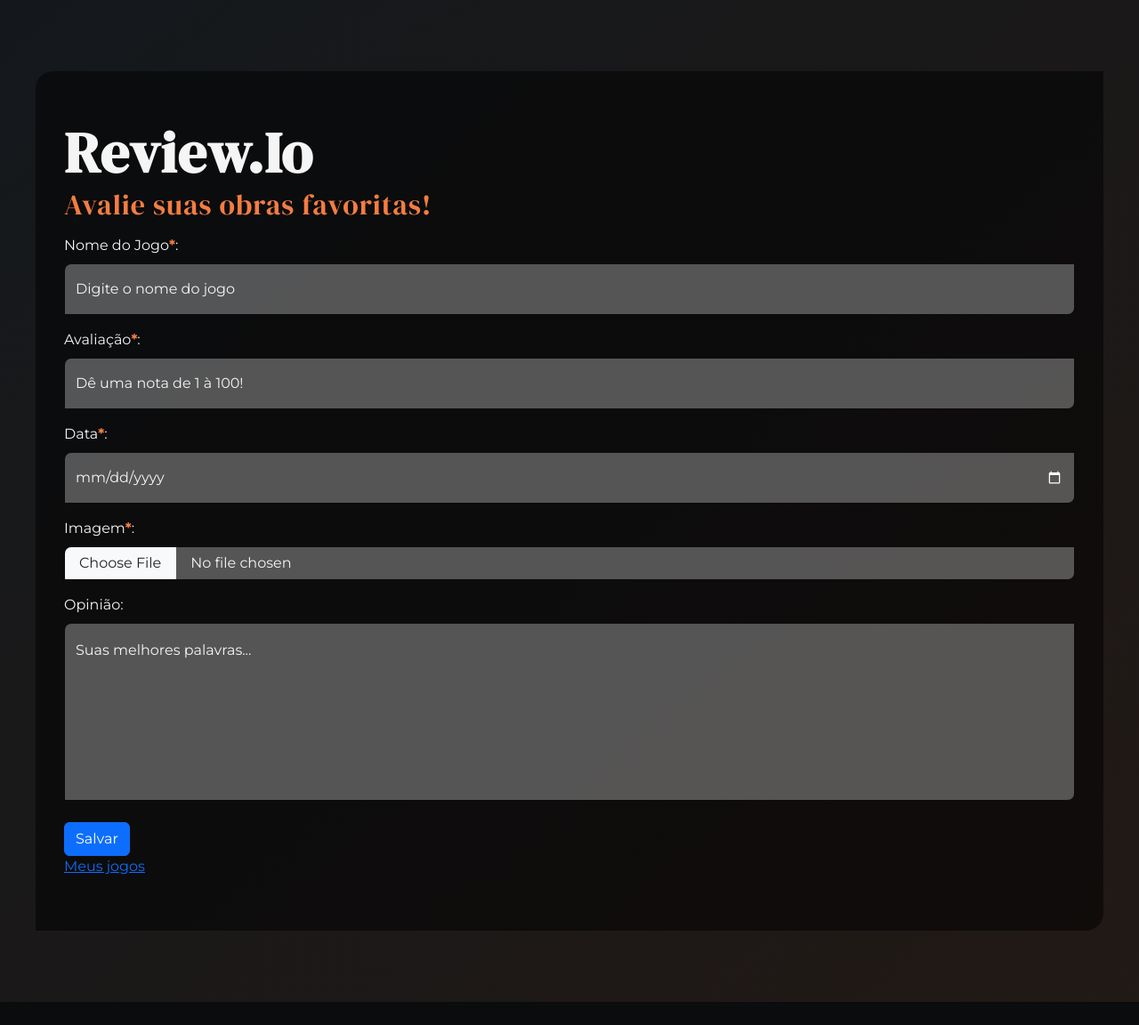
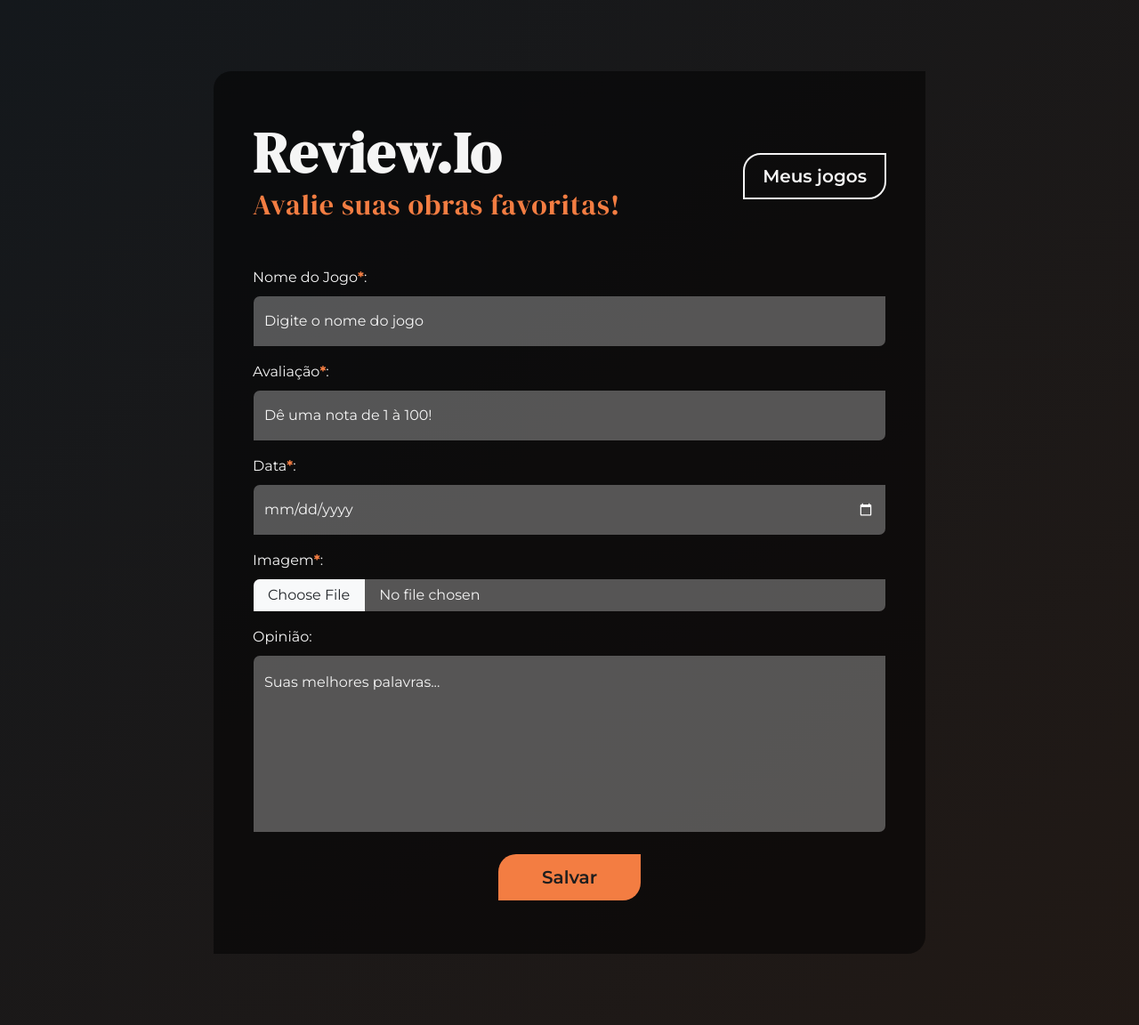
Before and after one commit to Lucas-Alves1/projetoReviewIo, a PHP site: page / in a window 1280 px wide. Shown: the whole page at 89% size. Before the commit the page ends 1126 px from the top, so only its background shows below. Run offline with PHP 8.4, Linux system fonts and the light colour scheme.

Commit message:
feat: front -> index style

```diff
--- a/css/style.css
+++ b/css/style.css
@@ -12,6 +12,23 @@ body {
   color: #f5f5f5;
   font-family: "Montserrat", sans-serif;
   min-height: 100vh;
+}
+
+::-webkit-scrollbar {
+  width: 8px;
+}
+
+::-webkit-scrollbar-track {
+  background: hidden;
+}
+
+::-webkit-scrollbar-thumb {
+  background: #f37d42;
+  border-radius: 4px;
+}
+
+::-webkit-scrollbar-thumb:hover {
+  background: rgba(243, 125, 66, 0.8666666667);
 }
 
 h1, h2, .title {
@@ -32,35 +49,84 @@ h2 {
   font-weight: 400;
 }
 
+.button {
+  display: grid;
+  place-items: center;
+  padding: 12px 20px;
+  min-height: 48px;
+  min-width: 160px;
+  font-family: inherit;
+  border-radius: 20px 0 20px 0;
+  transition: all 0.3s ease-in-out;
+  font-size: 20px;
+  line-height: 24px;
+  font-weight: 600;
+  text-align: center;
+  text-decoration: none;
+}
+.button:hover {
+  translate: 0 -3px;
+}
+.button.btn-primary {
+  color: #1e1e1e;
+  background: #f37d42;
+  border: 2px solid transparent;
+}
+.button.btn-primary:hover {
+  background: transparent;
+  border-color: #f5f5f5;
+  color: #f5f5f5;
+}
+.button.btn-secondary {
+  color: #f5f5f5;
+  background: transparent;
+  border: 2px solid #f5f5f5;
+}
+.button.btn-secondary:hover {
+  background: #f37d42;
+  border-color: transparent;
+  color: #1e1e1e;
+}
+
 .main {
   padding: 80px 20px;
 }
 .main > .container {
-  max-width: 1200px;
-  padding: 60px 32px;
+  max-width: 800px;
+  padding: 60px 44px;
   border-radius: 20px 0 20px 0;
   background: rgba(0, 0, 0, 0.5);
 }
-.main form .form-control {
+.main--text {
+  display: flex;
+  justify-content: space-between;
+  align-items: center;
+  gap: 2rem;
+  margin-bottom: 44px;
+}
+.main--text > div {
+  width: fit-content;
+}
+.main--form form .form-control {
   border: 1px solid transparent;
   border-radius: 8px 0 8px 0;
   background-color: hsla(0, 0%, 100%, 0.3);
   min-height: 58px;
 }
-.main form .form-control, .main form .form-control::placeholder {
+.main--form form .form-control, .main--form form .form-control::placeholder {
   font-size: 1rem;
   font-weight: 400;
   line-height: 1.25rem;
   color: inherit;
 }
-.main form .form-control[type=file] {
+.main--form form .form-control[type=file] {
   min-height: auto;
 }
-.main form .form-control[type=number] {
+.main--form form .form-control[type=number] {
   position: relative;
   isolation: isolate;
 }
-.main form .form-control[type=number]::after {
+.main--form form .form-control[type=number]::after {
   content: "/100";
   position: absolute;
   inset: 0;
@@ -68,19 +134,19 @@ h2 {
   padding: inherit;
   color: inherit;
 }
-.main form .form-control:focus {
+.main--form form .form-control:focus {
   box-shadow: none;
 }
-.main form textarea.form-control {
+.main--form form textarea.form-control {
   resize: none;
   min-height: 200px;
   padding-block: 20px;
 }
-.main form .form-label::after {
+.main--form form .form-label::after {
   color: #f5f5f5;
   background-color: red;
 }
-.main form .form-label span {
+.main--form form .form-label span {
   color: #f37d42;
   font-weight: bold;
 }
--- a/index.php
+++ b/index.php
@@ -13,9 +13,17 @@
 <body>
     <main class="main">
         <div class="container">
+            <article class="main--text">
+                <div>
                     <h1>Review.Io</h1>
                     <h2>Avalie suas obras favoritas!</h2>
+                </div>
+                <div>
+                    <a href="edit.php" class="button btn-secondary">Meus jogos</a>
+                </div>
+            </article>
 
+            <article class="main--form">
                 <form action="processa_upload.php" method="post" enctype="multipart/form-data">
                     <div class="mt-3">
                         <label class="form-label" for="name">Nome do Jogo<span>*</span>:</label>
@@ -37,10 +45,11 @@
                         <label class="form-label" for="desc" placeholder="Deixe sua avaliação">Opinião:</label>
                         <textarea class="form-control" name="desc" id="desc" placeholder="Suas melhores palavras..."></textarea>
                     </div>
-                <button type="submit" class="btn btn-primary mt-4">Salvar</button>
+                    <div class="d-flex justify-content-center">
+                        <button type="submit" class="button btn-primary mt-4">Salvar</button>
+                    </div>
                 </form>
-
-            <a href="edit.php" class="mt-3">Meus jogos</a>
+            </article>
         </div>
     </main>
 </body>
--- a/scss/style.scss
+++ b/scss/style.scss
@@ -15,6 +15,20 @@ body {
   font-family: "Montserrat", sans-serif;
   min-height: 100vh;
 }
+::-webkit-scrollbar {
+  width: 8px;
+}
+::-webkit-scrollbar-track {
+  background: hidden;
+}
+::-webkit-scrollbar-thumb {
+  background: #f37d42;
+  border-radius: 4px;
+}
+::-webkit-scrollbar-thumb:hover {
+  background: #f37d42dd;
+}
+
 // utility classes ---------------
 h1, h2, .title {
   font-family: "DM Serif Display", serif;
@@ -31,18 +45,73 @@ h2 {
   line-height: 36px;
   font-weight: 400;
 }
+.button {
+  display: grid;
+  place-items: center;
+
+  padding: 12px 20px;
+  min-height: 48px;
+  min-width: 160px;
+  font-family: inherit;
+  border-radius: 20px 0 20px 0;
+  transition: all .3s ease-in-out;
+
+  font-size: 20px;
+  line-height: 24px;
+  font-weight: 600;
+  text-align: center;
+  text-decoration: none;
+
+  &:hover {
+    translate: 0 -3px;
+  }
+  &.btn-primary {
+    color: #1e1e1e;
+    background: #f37d42;
+    border: 2px solid transparent;
+
+    &:hover {
+      background: transparent;
+      border-color: #f5f5f5;
+      color: #f5f5f5;
+    }
+  }
+  &.btn-secondary {
+    color: #f5f5f5;
+    background: transparent;
+    border: 2px solid #f5f5f5;
+
+    &:hover {
+      background: #f37d42;
+      border-color: transparent;
+      color: #1e1e1e;
+    }
+  }
+}
 
 // page index --------------------
 .main {
   padding: 80px 20px;
 
   & > .container {
-    max-width: 1200px;
-    padding: 60px 32px;
+    max-width: 800px;
+    padding: 60px 44px;
     border-radius: 20px 0 20px 0;
     background: rgba(0,0,0,0.5)
   }
-  form {
+  &--text {
+    display: flex;
+    justify-content: space-between;
+    align-items: center;
+    gap: 2rem;
+    margin-bottom: 44px;
+
+    & > div {
+      width: fit-content;
+    }
+  }
+  &--form {
+    form {
     .form-control {
       border: 1px solid transparent;
       border-radius: 8px 0 8px 0;
@@ -93,7 +162,10 @@ h2 {
       }
     }
   }
+  }
 }
 
 // page edit --------------------
-.edit {}
+.list {
+
+}
```
Also changed, not shown: edit.php (+20 -5 lines), database.sqlite3, uploads/Captura de tela 2024-05-28 180533.png (added), 1 other file. Lines whose indentation alone changed are shown as unchanged.
